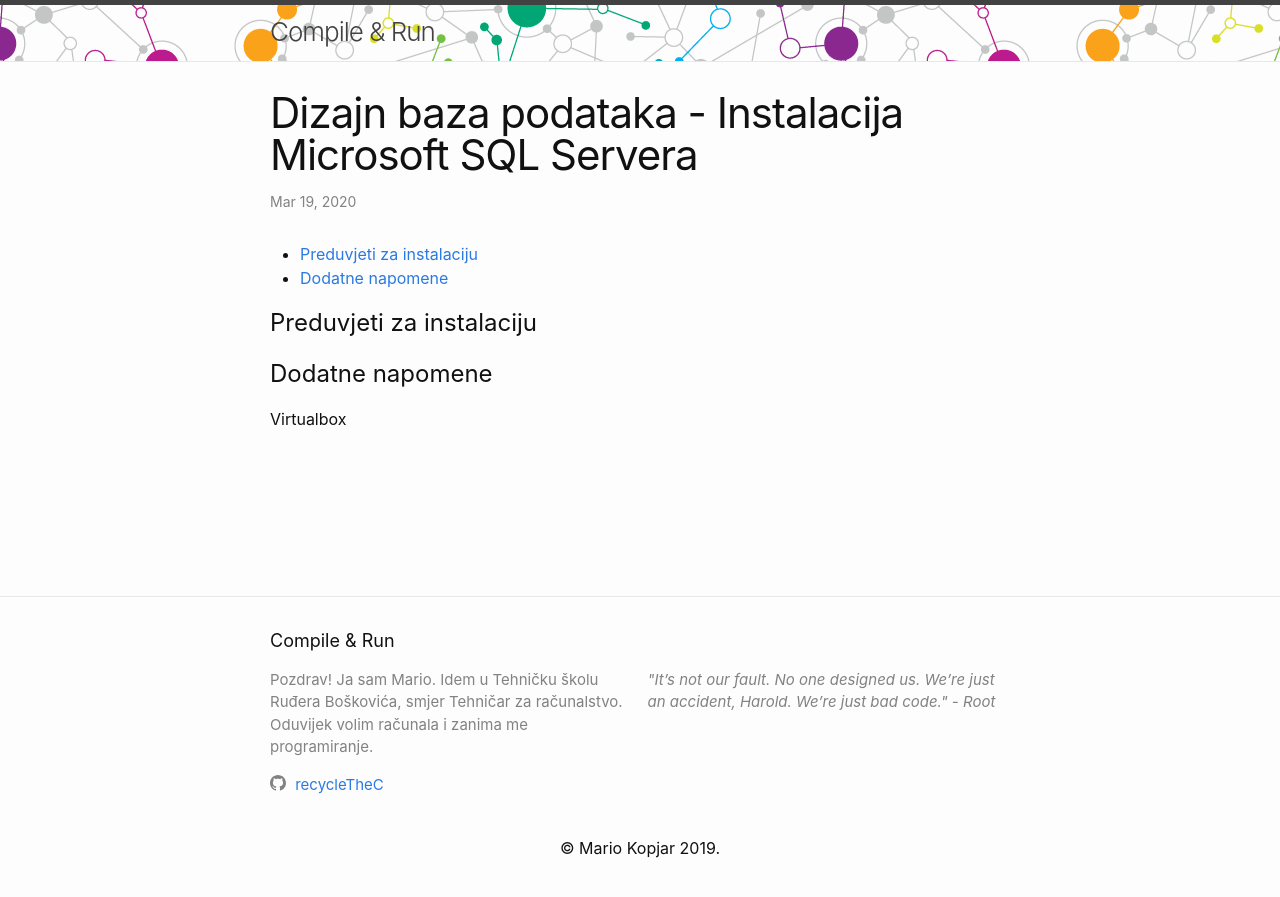
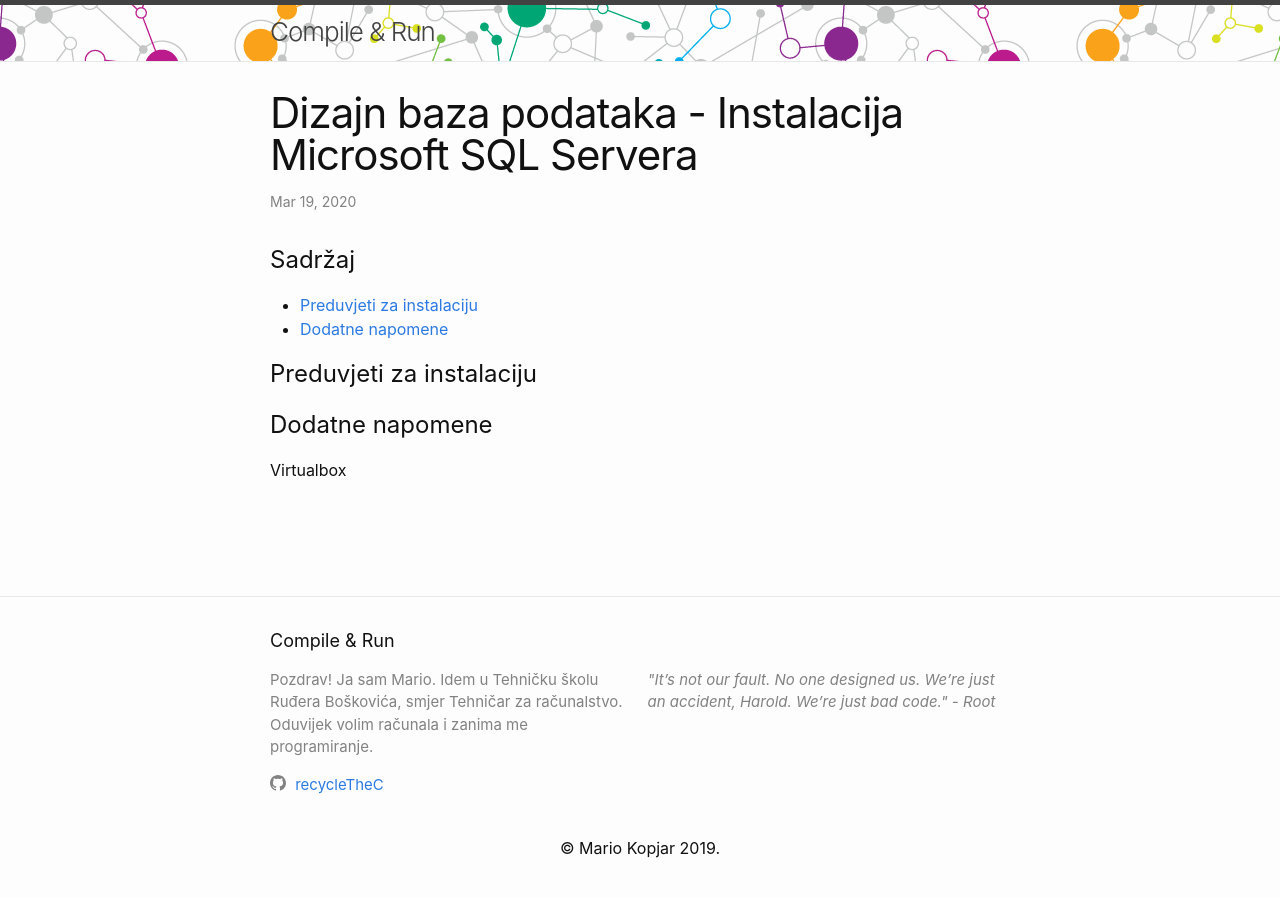
Before and after one commit to recycleTheC/blog, a Jekyll site: the page built from _posts/2020-03-19-dbp-install-sql-server.markdown, in a window 1280 px wide. Shown: the top 897 px of the page. Built offline with Jekyll 4.4.1, drawn with Linux system fonts in a browser that asks for light colours; the table of contents is made by our own code.

Commit message:
Update post.html

```diff
--- a/_layouts/post.html
+++ b/_layouts/post.html
@@ -16,7 +16,13 @@ layout: default
   </header>
 
   <div class="post-content e-content" itemprop="articleBody">
-    {{ content | toc }}
+    <div id="table-of-contents">
+      <h1>Sadržaj</h1>
+      {% toc %}
+    </div>
+    <div id="markdown-content">
+      {{ content }}
+    </div>
   </div>
 
   {%- if site.disqus.shortname -%}
```
